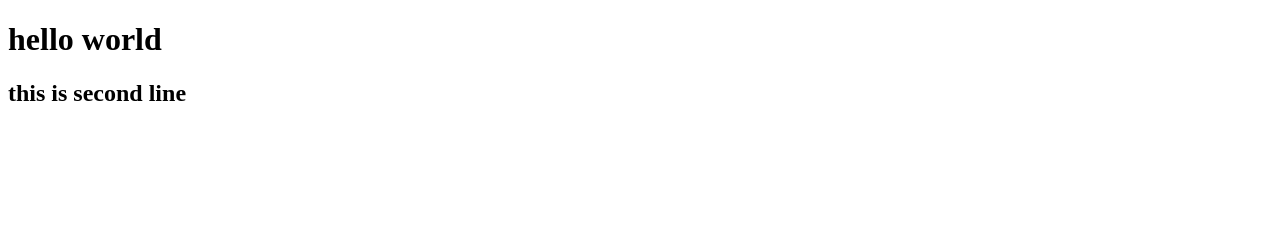
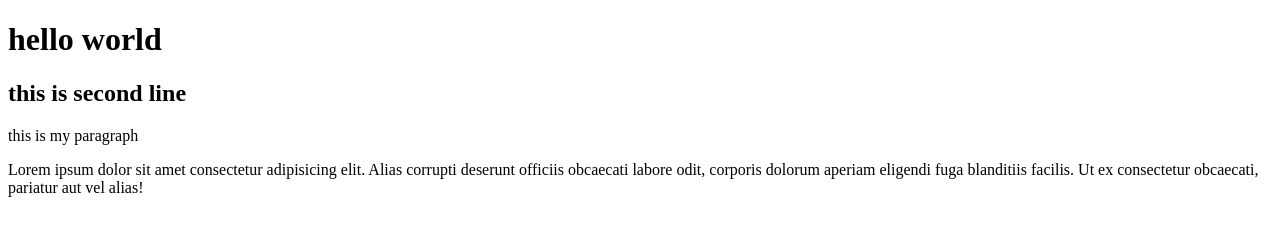
Before and after one commit to femmyte/m4ace-class, a plain HTML site: page index.html in a window 1280 px wide. Drawn offline with Linux system fonts and the light colour scheme.

Commit message:
make an update

```diff
--- a/index.html
+++ b/index.html
@@ -8,5 +8,12 @@
 	<body>
 		<h1>hello world</h1>
 		<h2>this is second line</h2>
+		<p>this is my paragraph</p>
+		<p>
+			Lorem ipsum dolor sit amet consectetur adipisicing elit. Alias
+			corrupti deserunt officiis obcaecati labore odit, corporis dolorum
+			aperiam eligendi fuga blanditiis facilis. Ut ex consectetur
+			obcaecati, pariatur aut vel alias!
+		</p>
 	</body>
 </html>
```
